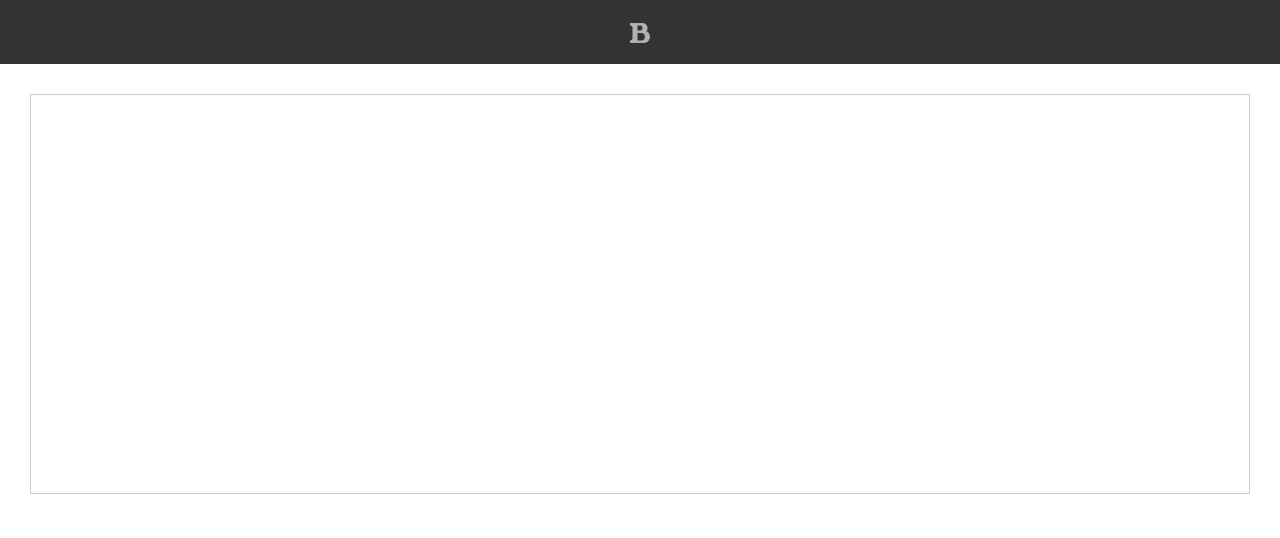
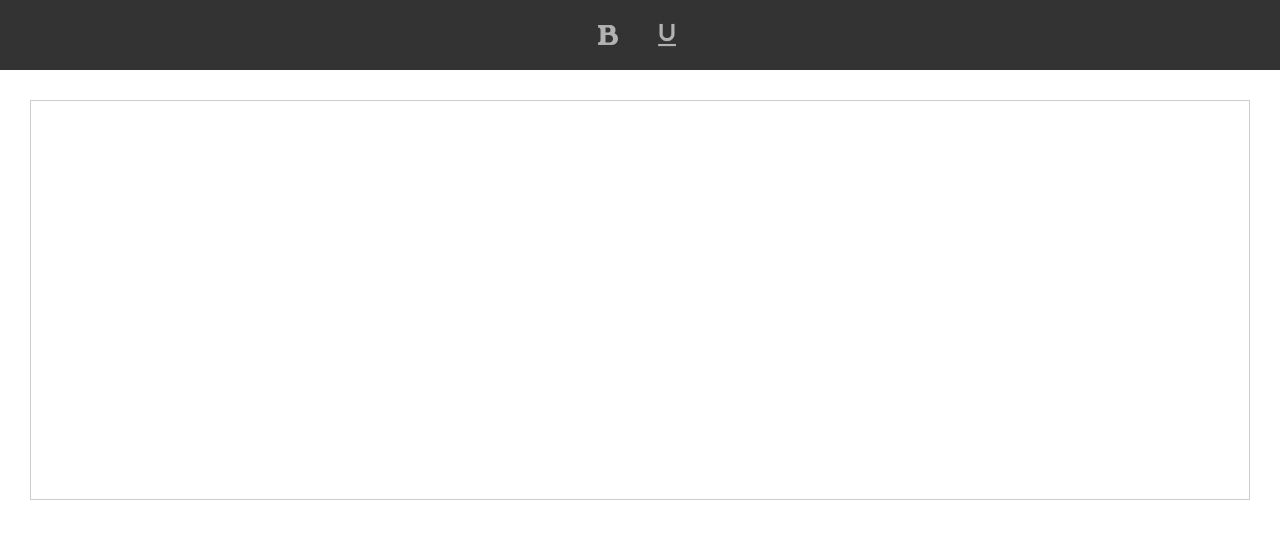
Before and after one commit to pathumsameera12/text-editor, a plain HTML site: page index.html in a window 1280 px wide. Drawn offline with nearby package versions, Linux system fonts and the light colour scheme.

Commit message:
Added Underline Feature

```diff
--- a/index.html
+++ b/index.html
@@ -46,6 +46,8 @@
         <div class="toolbar">
 
           <img src="Resources/bold-xxl.png" onclick="boldText()" alt="Bold">
+          <img src="Resources/format_underline_white_192x192.png" onclick="underlineText()" alt="Underline" style="width: 30px; height: 30px;">
+
 
 
         </div>
@@ -67,6 +69,11 @@
       document.execCommand('bold');
     }
 
+    //Underline
+    function underlineText() {
+      document.execCommand('underline');
+    }
+
 
 
 
```
